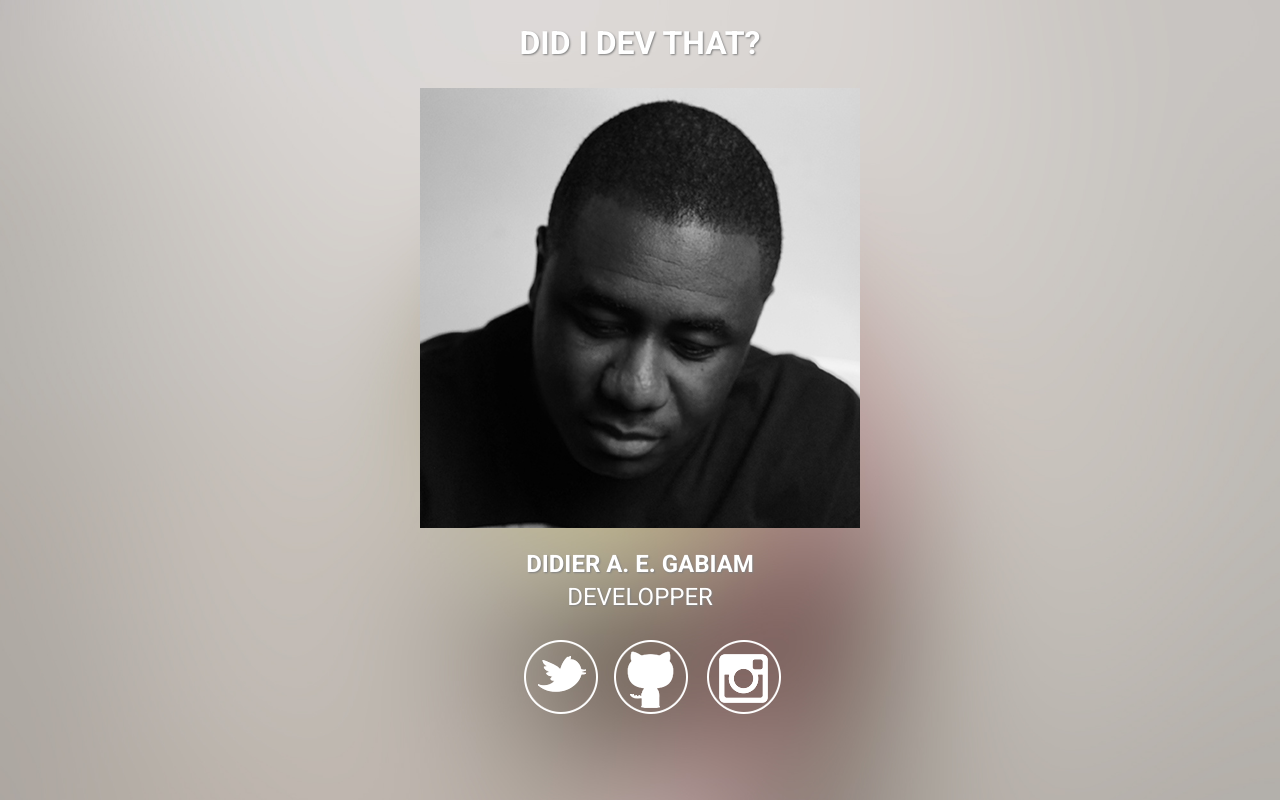
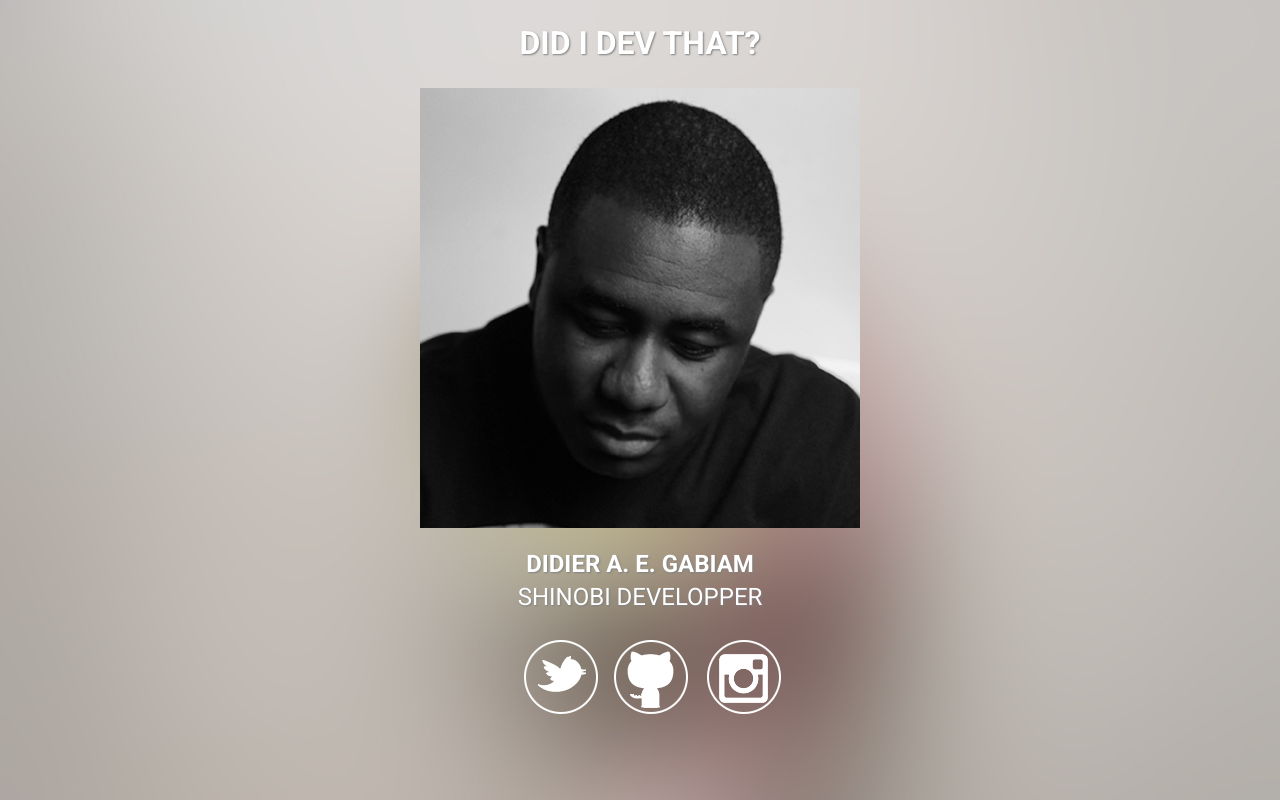
Before and after one commit to diempi/diempi.github.io, a plain HTML site: page index.html in a window 1280 px wide. Drawn offline with Linux system fonts and the light colour scheme.

Commit message:
New Developper Status

```diff
--- a/index.html
+++ b/index.html
@@ -26,7 +26,7 @@
                 <img src="./img/didiergabiam-diempi.jpg" title="Didier A. E. Gabiam - Developper">
             </section>
             <h2>Didier A. E. Gabiam</h2>
-            <p id="skills">Developper</p>
+            <p id="skills">Shinobi Developper</p>
 
             <section id="socials">
                 <ul>
```
Also changed, not shown: 1 other file.
